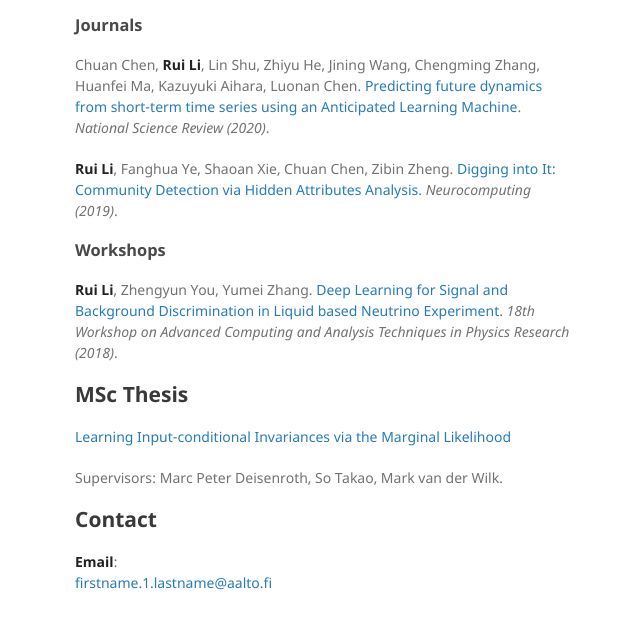
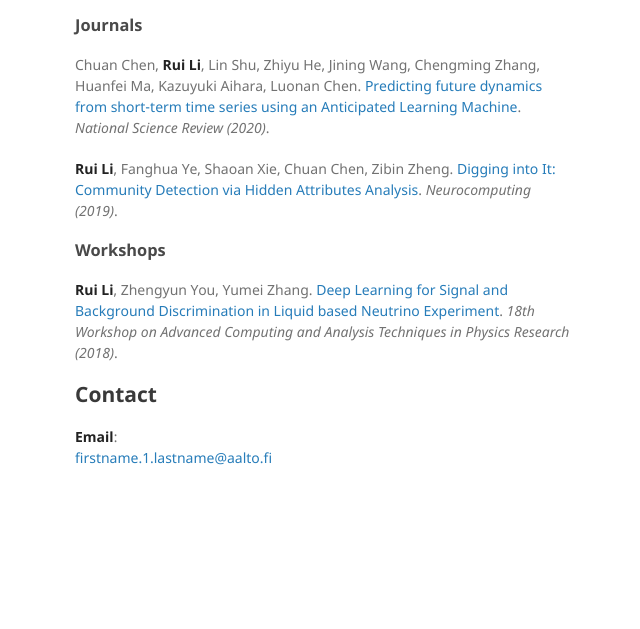
Before and after one commit to ruili-pml/ruili-pml.github.io, a Jekyll site: the page built from index.md, in a window 1280 px wide and 998 px high, cut to the strip 335-964 px from the top of the window. Shown: the whole strip, without its empty margins (495-1135 px from the left). Built offline with Jekyll 4.4.1, drawn with Linux system fonts in a browser that asks for light colours; the repository's description, which GitHub fills in, is left out; our own code applies the rules of GitHub Pages for plain Markdown files.

Commit message:
Update index.md

```diff
--- a/index.md
+++ b/index.md
@@ -23,13 +23,6 @@ Chuan Chen, **Rui Li**, Lin Shu, Zhiyu He, Jining Wang, Chengming Zhang, Huanfei
 Liquid based Neutrino Experiment](https://iopscience.iop.org/article/10.1088/1742-6596/1085/4/042037). _18th Workshop on Advanced Computing and Analysis Techniques
 in Physics Research (2018)_.
 
-## MSc Thesis
-
-[Learning Input-conditional Invariances
-via the Marginal Likelihood](https://github.com/ruili-pml/ruili-pml.github.io/blob/main/MSc%20Project.pdf)
-
-Supervisors: Marc Peter Deisenroth, So Takao, Mark van der Wilk.
-
 ## Contact
 **Email**:
 [firstname.1.lastname@aalto.fi](mailto:rui.1.li@aalto.fi)
```
